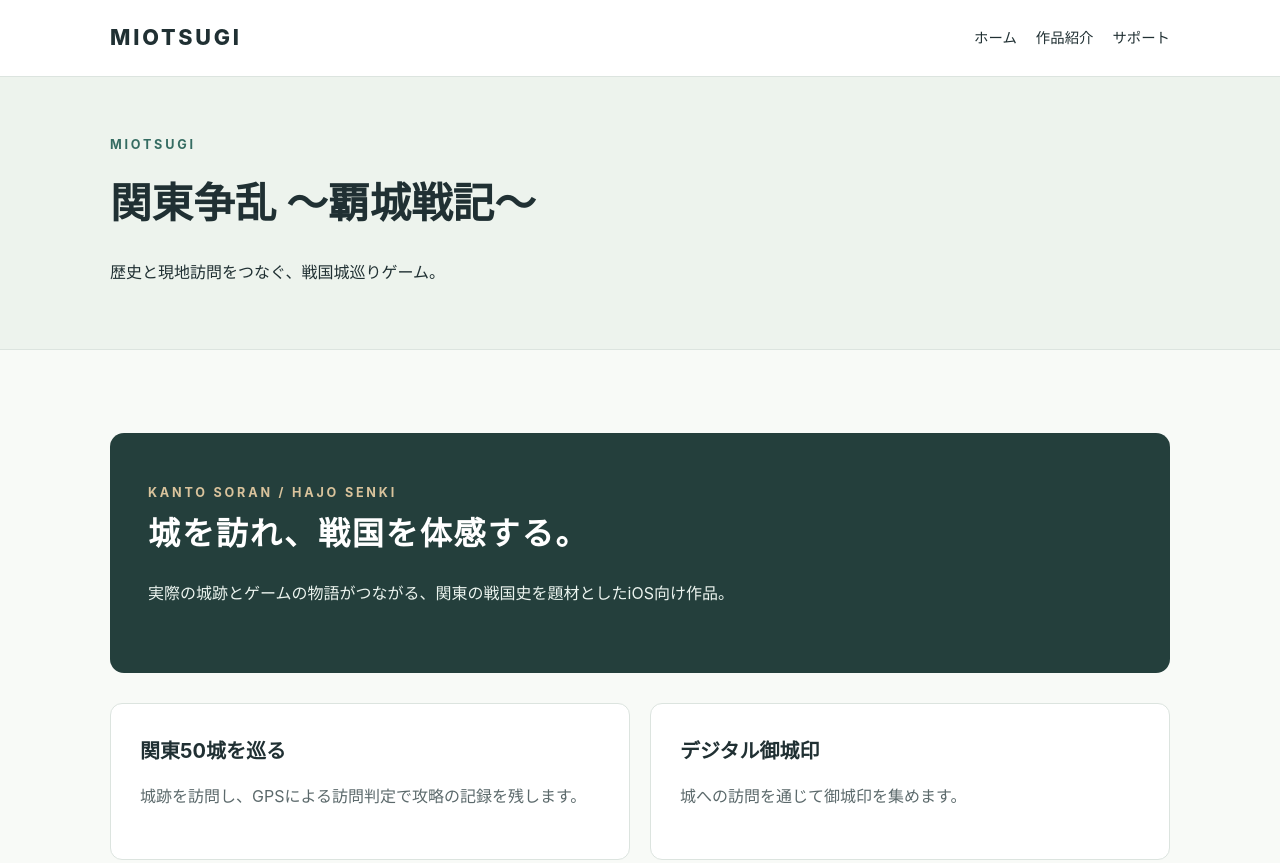
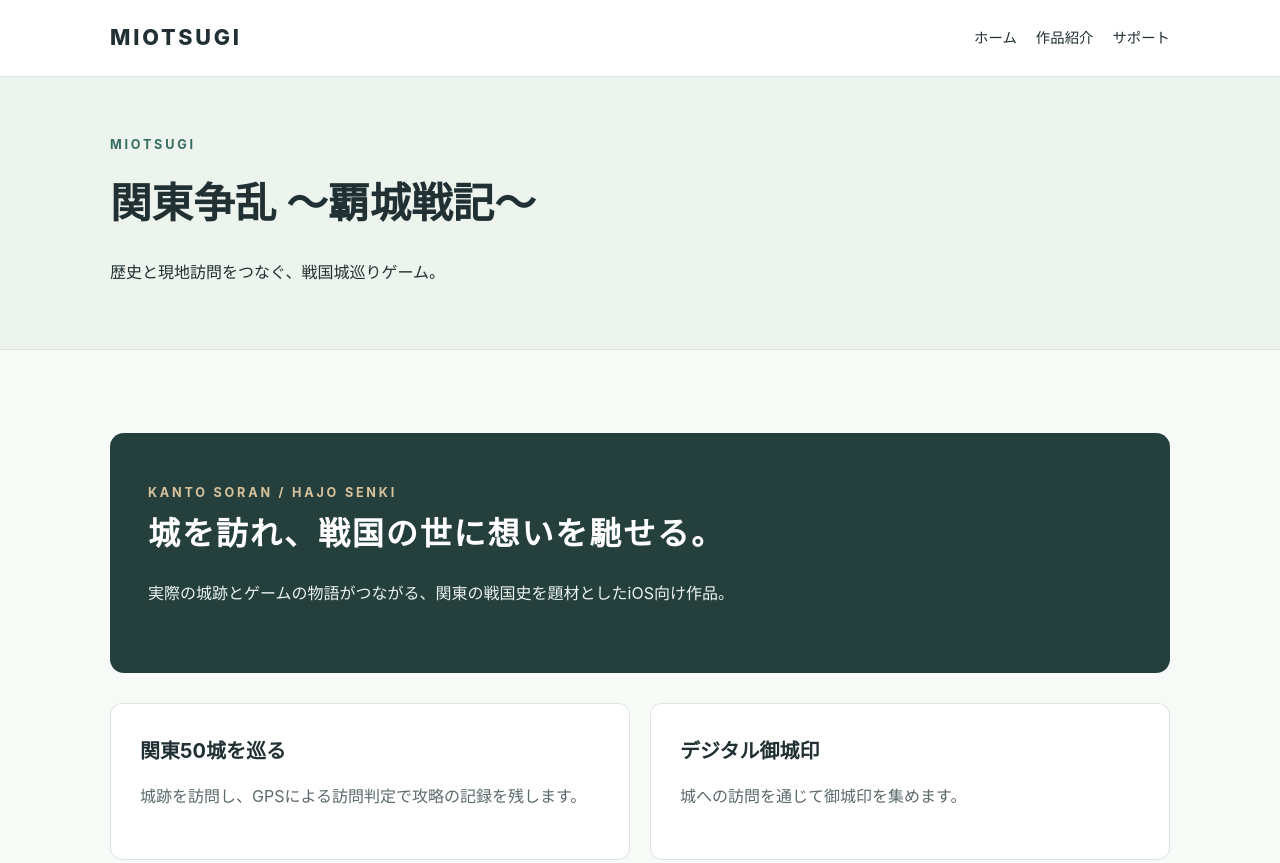
Before and after one commit to shin-devworks/studio-website, a plain HTML site: page games/hajo-senki/index.html in a window 1280 px wide. Shown: the top 863 px of the page. Drawn offline with Linux system fonts and the light colour scheme.

Commit message:
Revise game description and features in index.html

```diff
--- a/games/hajo-senki/index.html
+++ b/games/hajo-senki/index.html
@@ -1,4 +1,4 @@
-<!doctype html><html lang="ja"><head><meta charset="utf-8"><meta name="viewport" content="width=device-width, initial-scale=1"><meta name="description" content="歴史と現地訪問をつなぐ、戦国城巡りゲーム。"><meta name="theme-color" content="#356c62"><title>関東争乱 ～覇城戦記～ | MIOTSUGI</title><link rel="stylesheet" href="../../assets/css/style.css"></head><body><header class="site-header"><div class="wrap nav"><a class="logo" href="../../">MIOTSUGI</a><nav class="navlinks" aria-label="メインナビゲーション"><a href="../../">ホーム</a><a href="../../games/hajo-senki/">作品紹介</a><a href="../../support/">サポート</a></nav></div></header><main><section class="pagehead"><div class="wrap"><div class="eyebrow">MIOTSUGI</div><h1>関東争乱 ～覇城戦記～</h1><p>歴史と現地訪問をつなぐ、戦国城巡りゲーム。</p></div></section><section class="section"><div class="wrap"><div class="banner"><div class="eyebrow" style="color:#d9c39c">KANTO SORAN / HAJO SENKI</div><h2>城を訪れ、戦国を体感する。</h2><p>実際の城跡とゲームの物語がつながる、関東の戦国史を題材としたiOS向け作品。</p></div><div class="cards"><article class="card"><h3>関東50城を巡る</h3><p>城跡を訪問し、GPSによる訪問判定で攻略の記録を残します。</p></article><article class="card"><h3>デジタル御城印</h3><p>城への訪問を通じて御城印を集めます。</p></article><article class="card"><h3>仕官と昇進</h3><p>戦国大名に仕え、武功を積み重ねて役職の昇進を目指します。</p></article><article class="card"><h3>史実とIFの軍記</h3><p>歴史の出来事を描く物語と、もしもの展開を楽しめる軍記を収集します。</p></article></div><section class="game-features" aria-labelledby="game-features-title">
+<!doctype html><html lang="ja"><head><meta charset="utf-8"><meta name="viewport" content="width=device-width, initial-scale=1"><meta name="description" content="歴史と現地訪問をつなぐ、戦国城巡りゲーム。"><meta name="theme-color" content="#356c62"><title>関東争乱 ～覇城戦記～ | MIOTSUGI</title><link rel="stylesheet" href="../../assets/css/style.css"></head><body><header class="site-header"><div class="wrap nav"><a class="logo" href="../../">MIOTSUGI</a><nav class="navlinks" aria-label="メインナビゲーション"><a href="../../">ホーム</a><a href="../../games/hajo-senki/">作品紹介</a><a href="../../support/">サポート</a></nav></div></header><main><section class="pagehead"><div class="wrap"><div class="eyebrow">MIOTSUGI</div><h1>関東争乱 ～覇城戦記～</h1><p>歴史と現地訪問をつなぐ、戦国城巡りゲーム。</p></div></section><section class="section"><div class="wrap"><div class="banner"><div class="eyebrow" style="color:#d9c39c">KANTO SORAN / HAJO SENKI</div><h2>城を訪れ、戦国の世に想いを馳せる。</h2><p>実際の城跡とゲームの物語がつながる、関東の戦国史を題材としたiOS向け作品。</p></div><div class="cards"><article class="card"><h3>関東50城を巡る</h3><p>城跡を訪問し、GPSによる訪問判定で攻略の記録を残します。</p></article><article class="card"><h3>デジタル御城印</h3><p>城への訪問を通じて御城印を集めます。</p></article><article class="card"><h3>仕官と昇進</h3><p>戦国大名に仕え、武功を積み重ねて役職の昇進を目指します。</p></article><article class="card"><h3>史実とIFの軍記</h3><p>歴史の出来事を描く物語と、もしもの展開を楽しめる軍記を収集します。</p></article></div><section class="game-features" aria-labelledby="game-features-title">
   <div class="game-features-heading">
     <p class="game-features-kicker">GAME FEATURES</p>
     <h2 id="game-features-title">ゲームの主な機能</h2>
```
